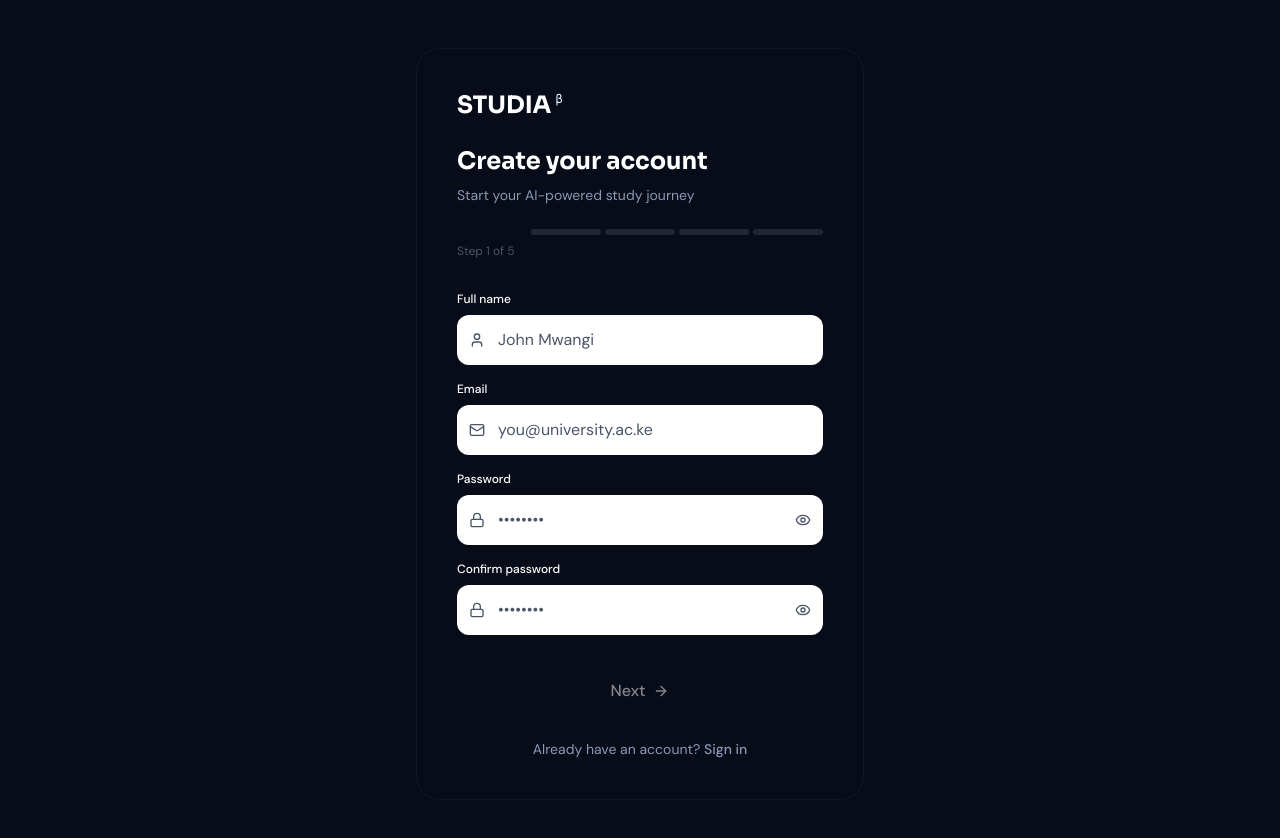
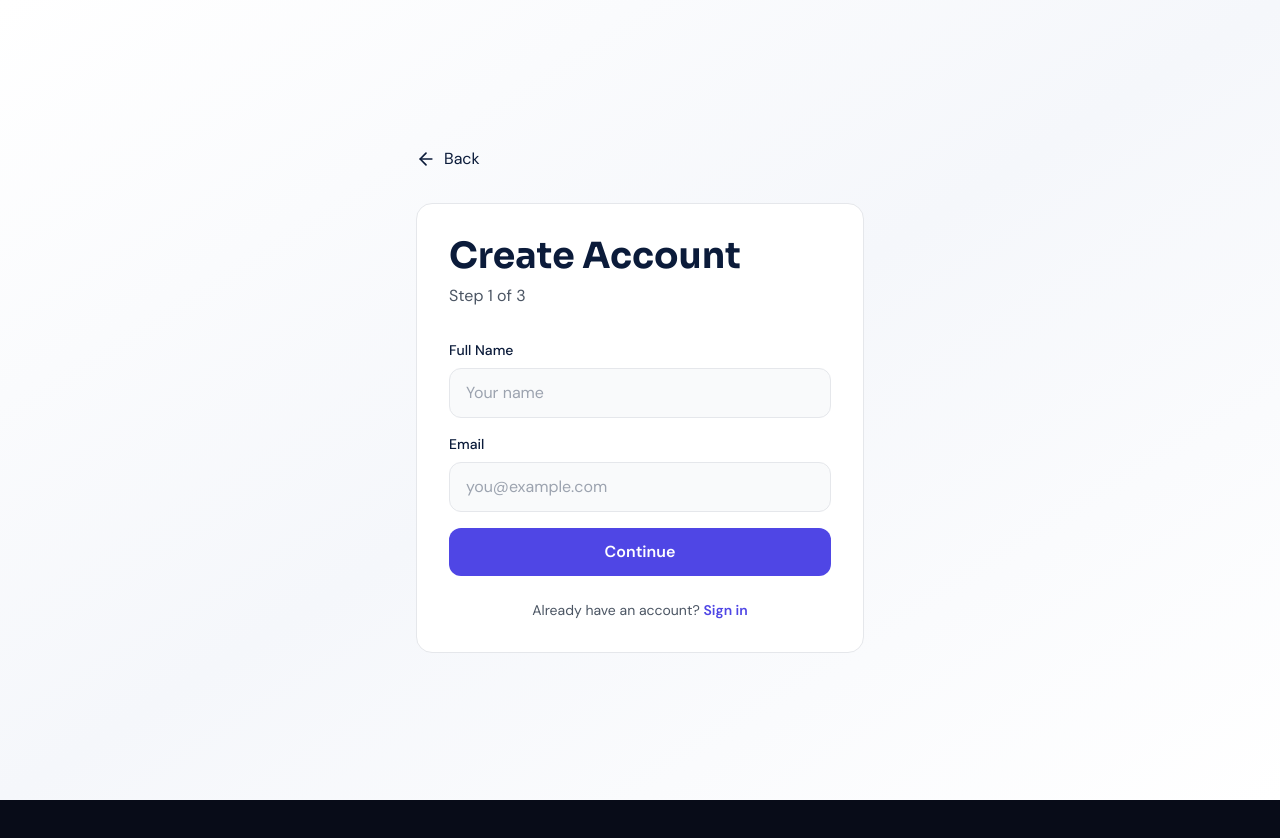
Before and after one commit to franklinemose19-alt/Studia-v2, a React (Vite) app: page /signup in a window 1280 px wide. Shown: the top 838 px of the page. After the commit the page ends 800 px from the top, so only its background shows below. Built offline with nearby package versions, Linux system fonts and the light colour scheme.

Commit message:
Update Signup.tsx

```diff
--- a/src/page/Signup.tsx
+++ b/src/page/Signup.tsx
@@ -1,265 +1,279 @@
 import { useState } from 'react'
-import { motion, AnimatePresence } from 'framer-motion'
-import { Mail, Lock, User, BookOpen, Calendar, Zap, Eye, EyeOff, ArrowRight, ArrowLeft, CheckCircle2, Building2, Loader } from 'lucide-react'
+import { motion } from 'framer-motion'
+import { ArrowLeft, Loader, Eye, EyeOff, Check } from 'lucide-react'
 import { useNavigate } from 'react-router-dom'
+import { supabase, signUp } from '../lib/supabaseClient'
 
 export default function Signup() {
   const navigate = useNavigate()
   const [step, setStep] = useState(1)
+  const [name, setName] = useState('')
+  const [email, setEmail] = useState('')
+  const [password, setPassword] = useState('')
+  const [confirmPassword, setConfirmPassword] = useState('')
+  const [phone, setPhone] = useState('')
+  const [showPassword, setShowPassword] = useState(false)
+  const [showConfirmPassword, setShowConfirmPassword] = useState(false)
   const [loading, setLoading] = useState(false)
-  const [formData, setFormData] = useState({
-    fullName: '',
-    email: '',
-    password: '',
-    confirmPassword: '',
-    campus: '',
-    courseName: '',
-    yearOfStudy: '',
-    semester: '',
-    studyHoursPerDay: '3',
-    notificationsEnabled: true,
-  })
-  const [showPassword, setShowPassword] = useState(false)
-  const [showConfirm, setShowConfirm] = useState(false)
+  const [error, setError] = useState('')
+  const [success, setSuccess] = useState(false)
 
-  const handleInputChange = (field: string, value: string | boolean) => {
-    setFormData((prev) => ({ ...prev, [field]: value }))
+  const validateEmail = (email: string) => {
+    const re = /^[^\s@]+@[^\s@]+\.[^\s@]+$/
+    return re.test(email)
   }
 
-  const handleSubmit = async () => {
-    setLoading(true)
-    setTimeout(() => {
-      setLoading(false)
-      navigate('/dashboard')
-    }, 2000)
+  const validatePassword = (password: string) => {
+    return password.length >= 8
   }
 
-  const canProceed = () => {
-    switch (step) {
-      case 1:
-        return formData.fullName && formData.email && formData.password && formData.confirmPassword
-      case 2:
-        return formData.campus && formData.courseName
-      case 3:
-        return formData.yearOfStudy && formData.semester
-      default:
-        return true
+  const handleStep1 = (e: React.FormEvent) => {
+    e.preventDefault()
+    setError('')
+
+    if (!name.trim()) {
+      setError('Please enter your name')
+      return
+    }
+
+    if (!validateEmail(email)) {
+      setError('Please enter a valid email')
+      return
+    }
+
+    setStep(2)
+  }
+
+  const handleStep2 = (e: React.FormEvent) => {
+    e.preventDefault()
+    setError('')
+
+    if (!validatePassword(password)) {
+      setError('Password must be at least 8 characters')
+      return
+    }
+
+    if (password !== confirmPassword) {
+      setError('Passwords do not match')
+      return
+    }
+
+    setStep(3)
+  }
+
+  const handleSignup = async (e: React.FormEvent) => {
+    e.preventDefault()
+    setLoading(true)
+    setError('')
+
+    try {
+      await signUp(email, password, name)
+
+      setSuccess(true)
+
+      setTimeout(() => {
+        navigate('/login')
+      }, 2000)
+    } catch (err: any) {
+      setError(err.message || 'Signup failed')
+      setLoading(false)
     }
   }
 
-  const campuses = [
-    'University of Nairobi', 'Kenyatta University', 'Strathmore University', 'JKUAT',
-    'Moi University', 'Egerton University', 'Maseno University', 'USIU Africa',
-  ]
-
-  const years = ['Year 1', 'Year 2', 'Year 3', 'Year 4', 'Year 5', 'Year 6', 'Year 7', 'Year 8']
-  const semesters = ['Semester 1', 'Semester 2', 'Semester 3']
+  if (success) {
+    return (
+      <div className="min-h-screen bg-gradient-to-br from-white via-surface-light to-white flex items-center justify-center px-4">
+        <motion.div
+          initial={{ opacity: 0, scale: 0.95 }}
+          animate={{ opacity: 1, scale: 1 }}
+          className="text-center max-w-md"
+        >
+          <div className="w-20 h-20 rounded-full bg-mint/20 flex items-center justify-center mx-auto mb-6">
+            <Check className="text-mint" size={40} />
+          </div>
+          <h1 className="font-sora font-bold text-3xl text-navy mb-2">Account Created!</h1>
+          <p className="text-gray-600 mb-8">
+            Welcome to STUDIA. A verification email has been sent. Check your inbox and follow the link to activate your account.
+          </p>
+          <p className="text-sm text-gray-500">Redirecting to login...</p>
+        </motion.div>
+      </div>
+    )
+  }
 
   return (
-    <div className="min-h-screen bg-surface-base flex items-center justify-center px-4 py-12">
-      <motion.div initial={{ opacity: 0, y: 20 }} animate={{ opacity: 1, y: 0 }} transition={{ duration: 0.6 }} className="relative w-full max-w-md">
-        <div className="bg-surface-elevated border border-white/5 rounded-3xl p-8 sm:p-10">
-          <div className="mb-8">
-            <a href="/" className="inline-flex items-center gap-1 mb-6">
-              <span className="font-sora font-bold text-2xl text-white">STUDIA</span>
-              <sup className="text-brand-blue text-xs font-mono">β</sup>
-            </a>
+    <div className="min-h-screen bg-gradient-to-br from-white via-surface-light to-white flex items-center justify-center px-4">
+      <motion.div initial={{ opacity: 0, y: 20 }} animate={{ opacity: 1, y: 0 }} className="w-full max-w-md">
+        <button
+          onClick={() => navigate('/')}
+          className="flex items-center gap-2 text-navy hover:text-indigo-premium transition mb-8"
+        >
+          <ArrowLeft size={20} />
+          Back
+        </button>
 
+        <div className="bg-white rounded-2xl border border-gray-200 p-8">
+          <h1 className="font-sora font-bold text-4xl text-navy mb-2">Create Account</h1>
+          <p className="text-gray-600 mb-8">Step {step} of 3</p>
+
+          {error && (
+            <motion.div
+              initial={{ opacity: 0 }}
+              animate={{ opacity: 1 }}
+              className="bg-red-50 border border-red-200 rounded-xl p-4 mb-6"
+            >
+              <p className="text-sm text-red-600">{error}</p>
+            </motion.div>
+          )}
+
+          {step === 1 && (
+            <form onSubmit={handleStep1} className="space-y-4">
               <div>
-              <h1 className="font-sora font-bold text-2xl text-white">
-                {step === 1 && 'Create your account'}
-                {step === 2 && 'Your campus and course'}
-                {step === 3 && 'Your year and semester'}
-                {step === 4 && 'Study preferences'}
-                {step === 5 && `You're all set!`}
-              </h1>
-              <p className="text-[#8B97B5] text-sm mt-2">
-                {step === 1 && 'Start your AI-powered study journey'}
-                {step === 2 && 'Help us customize your experience'}
-                {step === 3 && 'So we know when your exams are'}
-                {step === 4 && 'When do you study best?'}
-                {step === 5 && 'Welcome to STUDIA'}
-              </p>
-            </div>
-
-            <div className="mt-6 flex gap-1">
-              {[1, 2, 3, 4, 5].map((s) => (
-                <motion.div key={s} className={`h-1.5 flex-1 rounded-full transition-colors ${s <= step ? 'bg-brand-blue' : 'bg-white/10'}`} />
-              ))}
-            </div>
-            <p className="text-xs text-[#4A5568] mt-2">Step {step} of 5</p>
-          </div>
-
-          <AnimatePresence mode="wait">
-            {step === 1 && (
-              <motion.div key="step1" initial={{ opacity: 0, x: 20 }} animate={{ opacity: 1, x: 0 }} exit={{ opacity: 0, x: -20 }} transition={{ duration: 0.3 }} className="space-y-4">
-                <div>
-                  <label className="block text-xs font-medium text-white mb-2">Full name</label>
-                  <div className="relative">
-                    <User className="absolute left-3 top-1/2 -translate-y-1/2 text-[#4A5568] w-4 h-4" />
-                    <input type="text" placeholder="John Mwangi" value={formData.fullName} onChange={(e) => handleInputChange('fullName', e.target.value)} className="w-full bg-surface-base border border-white/10 rounded-xl pl-10 pr-4 py-3 text-white placeholder-[#4A5568] outline-none focus:border-brand-blue/40" />
-                  </div>
+                <label className="block text-sm font-medium text-navy mb-2">Full Name</label>
+                <input
+                  type="text"
+                  placeholder="Your name"
+                  value={name}
+                  onChange={(e) => setName(e.target.value)}
+                  className="w-full bg-gray-50 border border-gray-200 rounded-xl px-4 py-3 text-navy placeholder-gray-400 outline-none focus:border-indigo-premium transition"
+                />
               </div>
 
               <div>
-                  <label className="block text-xs font-medium text-white mb-2">Email</label>
+                <label className="block text-sm font-medium text-navy mb-2">Email</label>
+                <input
+                  type="email"
+                  placeholder="you@example.com"
+                  value={email}
+                  onChange={(e) => setEmail(e.target.value)}
+                  className="w-full bg-gray-50 border border-gray-200 rounded-xl px-4 py-3 text-navy placeholder-gray-400 outline-none focus:border-indigo-premium transition"
+                />
+              </div>
+
+              <button
+                type="submit"
+                className="w-full bg-indigo-premium text-white font-bold py-3 rounded-xl hover:bg-purple-premium transition"
+              >
+                Continue
+              </button>
+            </form>
+          )}
+
+          {step === 2 && (
+            <form onSubmit={handleStep2} className="space-y-4">
+              <div>
+                <label className="block text-sm font-medium text-navy mb-2">Password</label>
                 <div className="relative">
-                    <Mail className="absolute left-3 top-1/2 -translate-y-1/2 text-[#4A5568] w-4 h-4" />
-                    <input type="email" placeholder="you@university.ac.ke" value={formData.email} onChange={(e) => handleInputChange('email', e.target.value)} className="w-full bg-surface-base border border-white/10 rounded-xl pl-10 pr-4 py-3 text-white placeholder-[#4A5568] outline-none focus:border-brand-blue/40" />
+                  <input
+                    type={showPassword ? 'text' : 'password'}
+                    placeholder="••••••••"
+                    value={password}
+                    onChange={(e) => setPassword(e.target.value)}
+                    className="w-full bg-gray-50 border border-gray-200 rounded-xl px-4 py-3 pr-12 text-navy placeholder-gray-400 outline-none focus:border-indigo-premium transition"
+                  />
+                  <button
+                    type="button"
+                    onClick={() => setShowPassword(!showPassword)}
+                    className="absolute right-4 top-3.5 text-gray-400 hover:text-navy"
+                  >
+                    {showPassword ? <EyeOff size={20} /> : <Eye size={20} />}
+                  </button>
                 </div>
+                <p className="text-xs text-gray-500 mt-1">At least 8 characters</p>
               </div>
 
               <div>
-                  <label className="block text-xs font-medium text-white mb-2">Password</label>
+                <label className="block text-sm font-medium text-navy mb-2">Confirm Password</label>
                 <div className="relative">
-                    <Lock className="absolute left-3 top-1/2 -translate-y-1/2 text-[#4A5568] w-4 h-4" />
-                    <input type={showPassword ? 'text' : 'password'} placeholder="••••••••" value={formData.password} onChange={(e) => handleInputChange('password', e.target.value)} className="w-full bg-surface-base border border-white/10 rounded-xl pl-10 pr-10 py-3 text-white placeholder-[#4A5568] outline-none focus:border-brand-blue/40" />
-                    <button type="button" onClick={() => setShowPassword(!showPassword)} className="absolute right-3 top-1/2 -translate-y-1/2 text-[#4A5568] hover:text-white">
-                      {showPassword ? <EyeOff className="w-4 h-4" /> : <Eye className="w-4 h-4" />}
+                  <input
+                    type={showConfirmPassword ? 'text' : 'password'}
+                    placeholder="••••••••"
+                    value={confirmPassword}
+                    onChange={(e) => setConfirmPassword(e.target.value)}
+                    className="w-full bg-gray-50 border border-gray-200 rounded-xl px-4 py-3 pr-12 text-navy placeholder-gray-400 outline-none focus:border-indigo-premium transition"
+                  />
+                  <button
+                    type="button"
+                    onClick={() => setShowConfirmPassword(!showConfirmPassword)}
+                    className="absolute right-4 top-3.5 text-gray-400 hover:text-navy"
+                  >
+                    {showConfirmPassword ? <EyeOff size={20} /> : <Eye size={20} />}
                   </button>
                 </div>
               </div>
 
-                <div>
-                  <label className="block text-xs font-medium text-white mb-2">Confirm password</label>
-                  <div className="relative">
-                    <Lock className="absolute left-3 top-1/2 -translate-y-1/2 text-[#4A5568] w-4 h-4" />
-                    <input type={showConfirm ? 'text' : 'password'} placeholder="••••••••" value={formData.confirmPassword} onChange={(e) => handleInputChange('confirmPassword', e.target.value)} className="w-full bg-surface-base border border-white/10 rounded-xl pl-10 pr-10 py-3 text-white placeholder-[#4A5568] outline-none focus:border-brand-blue/40" />
-                    <button type="button" onClick={() => setShowConfirm(!showConfirm)} className="absolute right-3 top-1/2 -translate-y-1/2 text-[#4A5568] hover:text-white">
-                      {showConfirm ? <EyeOff className="w-4 h-4" /> : <Eye className="w-4 h-4" />}
+              <div className="flex gap-3">
+                <button
+                  type="button"
+                  onClick={() => setStep(1)}
+                  className="flex-1 border border-gray-200 text-navy font-bold py-3 rounded-xl hover:bg-gray-50 transition"
+                >
+                  Back
+                </button>
+                <button
+                  type="submit"
+                  className="flex-1 bg-indigo-premium text-white font-bold py-3 rounded-xl hover:bg-purple-premium transition"
+                >
+                  Continue
                 </button>
               </div>
-                </div>
-              </motion.div>
-            )}
-
-            {step === 2 && (
-              <motion.div key="step2" initial={{ opacity: 0, x: 20 }} animate={{ opacity: 1, x: 0 }} exit={{ opacity: 0, x: -20 }} transition={{ duration: 0.3 }} className="space-y-4">
-                <div>
-                  <label className="block text-xs font-medium text-white mb-2">Campus</label>
-                  <div className="relative">
-                    <Building2 className="absolute left-3 top-3.5 text-[#4A5568] w-4 h-4 pointer-events-none" />
-                    <select value={formData.campus} onChange={(e) => handleInputChange('campus', e.target.value)} className="w-full bg-surface-base border border-white/10 rounded-xl pl-10 pr-4 py-3 text-white outline-none focus:border-brand-blue/40 appearance-none cursor-pointer">
-                      <option value="">Select your campus...</option>
-                      {campuses.map((c) => (
-                        <option key={c} value={c}>
-                          {c}
-                        </option>
-                      ))}
-                    </select>
-                  </div>
-                </div>
-
-                <div>
-                  <label className="block text-xs font-medium text-white mb-2">Course name</label>
-                  <div className="relative">
-                    <BookOpen className="absolute left-3 top-1/2 -translate-y-1/2 text-[#4A5568] w-4 h-4" />
-                    <input type="text" placeholder="e.g. Computer Science" value={formData.courseName} onChange={(e) => handleInputChange('courseName', e.target.value)} className="w-full bg-surface-base border border-white/10 rounded-xl pl-10 pr-4 py-3 text-white placeholder-[#4A5568] outline-none focus:border-brand-blue/40" />
-                  </div>
-                </div>
-              </motion.div>
+            </form>
           )}
 
           {step === 3 && (
-              <motion.div key="step3" initial={{ opacity: 0, x: 20 }} animate={{ opacity: 1, x: 0 }} exit={{ opacity: 0, x: -20 }} transition={{ duration: 0.3 }} className="space-y-4">
+            <form onSubmit={handleSignup} className="space-y-4">
               <div>
-                  <label className="block text-xs font-medium text-white mb-2">Year of study</label>
-                  <div className="relative">
-                    <Calendar className="absolute left-3 top-3.5 text-[#4A5568] w-4 h-4 pointer-events-none" />
-                    <select value={formData.yearOfStudy} onChange={(e) => handleInputChange('yearOfStudy', e.target.value)} className="w-full bg-surface-base border border-white/10 rounded-xl pl-10 pr-4 py-3 text-white outline-none focus:border-brand-blue/40 appearance-none cursor-pointer">
-                      <option value="">Select your year...</option>
-                      {years.map((y) => (
-                        <option key={y} value={y}>
-                          {y}
-                        </option>
-                      ))}
-                    </select>
-                  </div>
+                <label className="block text-sm font-medium text-navy mb-2">Phone Number (Optional)</label>
+                <input
+                  type="tel"
+                  placeholder="0712345678"
+                  value={phone}
+                  onChange={(e) => setPhone(e.target.value)}
+                  className="w-full bg-gray-50 border border-gray-200 rounded-xl px-4 py-3 text-navy placeholder-gray-400 outline-none focus:border-indigo-premium transition"
+                />
               </div>
 
-                <div>
-                  <label className="block text-xs font-medium text-white mb-2">Current semester</label>
-                  <div className="relative">
-                    <Zap className="absolute left-3 top-3.5 text-[#4A5568] w-4 h-4 pointer-events-none" />
-                    <select value={formData.semester} onChange={(e) => handleInputChange('semester', e.target.value)} className="w-full bg-surface-base border border-white/10 rounded-xl pl-10 pr-4 py-3 text-white outline-none focus:border-brand-blue/40 appearance-none cursor-pointer">
-                      <option value="">Select your semester...</option>
-                      {semesters.map((s) => (
-                        <option key={s} value={s}>
-                          {s}
-                        </option>
-                      ))}
-                    </select>
+              <div className="bg-mint/10 border border-mint/20 rounded-xl p-4">
+                <p className="text-sm text-mint font-semibold mb-2">✓ You're all set!</p>
+                <p className="text-xs text-gray-600">
+                  Email: <strong>{email}</strong>
+                </p>
+                <p className="text-xs text-gray-600 mt-1">
+                  Name: <strong>{name}</strong>
+                </p>
               </div>
+
+              <div className="flex gap-3">
+                <button
+                  type="button"
+                  onClick={() => setStep(2)}
+                  className="flex-1 border border-gray-200 text-navy font-bold py-3 rounded-xl hover:bg-gray-50 transition"
+                >
+                  Back
+                </button>
+                <button
+                  type="submit"
+                  disabled={loading}
+                  className="flex-1 bg-indigo-premium text-white font-bold py-3 rounded-xl hover:bg-purple-premium transition disabled:opacity-50 flex items-center justify-center gap-2"
+                >
+                  {loading ? (
+                    <>
+                      <Loader className="animate-spin" size={20} />
+                      Creating...
+                    </>
+                  ) : (
+                    'Create Account'
+                  )}
+                </button>
               </div>
-              </motion.div>
+            </form>
           )}
 
-            {step === 4 && (
-              <motion.div key="step4" initial={{ opacity: 0, x: 20 }} animate={{ opacity: 1, x: 0 }} exit={{ opacity: 0, x: -20 }} transition={{ duration: 0.3 }} className="space-y-6">
-                <div>
-                  <label className="block text-xs font-medium text-white mb-4">How many hours per day do you study?</label>
-                  <div className="space-y-3">
-                    {['1', '2', '3', '4', '5', '6', '7', '8'].map((h) => (
-                      <label key={h} className="flex items-center gap-3 cursor-pointer">
-                        <input type="radio" name="hours" value={h} checked={formData.studyHoursPerDay === h} onChange={(e) => handleInputChange('studyHoursPerDay', e.target.value)} className="w-4 h-4 accent-brand-blue cursor-pointer" />
-                        <span className="text-white">{h} hour{h !== '1' ? 's' : ''}</span>
-                      </label>
-                    ))}
-                  </div>
-                </div>
-              </motion.div>
-            )}
-
-            {step === 5 && (
-              <motion.div key="step5" initial={{ opacity: 0, scale: 0.95 }} animate={{ opacity: 1, scale: 1 }} exit={{ opacity: 0, scale: 0.95 }} transition={{ duration: 0.3 }} className="text-center space-y-6">
-                <motion.div animate={{ scale: [1, 1.1, 1] }} transition={{ duration: 0.6, delay: 0.2 }} className="flex justify-center">
-                  <CheckCircle2 className="w-16 h-16 text-brand-green" />
-                </motion.div>
-                <div>
-                  <h2 className="font-sora font-bold text-2xl text-white mb-2">Welcome to STUDIA!</h2>
-                  <p className="text-[#8B97B5] text-sm">Your account is ready. Let's turn your lectures into smart study material.</p>
-                </div>
-              </motion.div>
-            )}
-          </AnimatePresence>
-
-          <div className="mt-8 flex gap-3">
-            {step > 1 && (
-              <button onClick={() => setStep(step - 1)} className="flex-1 border border-white/10 text-white font-medium py-3 rounded-xl hover:bg-white/5 flex items-center justify-center gap-2">
-                <ArrowLeft className="w-4 h-4" />
-                Back
+          <p className="text-center text-sm text-gray-600 mt-6">
+            Already have an account?{' '}
+            <button onClick={() => navigate('/login')} className="text-indigo-premium hover:text-purple-premium font-semibold">
+              Sign in
             </button>
-            )}
-
-            {step < 5 && (
-              <button onClick={() => setStep(step + 1)} disabled={!canProceed()} className="flex-1 bg-brand-blue text-white font-medium py-3 rounded-xl hover:bg-brand-blue/90 flex items-center justify-center gap-2 disabled:opacity-50 disabled:cursor-not-allowed">
-                Next
-                <ArrowRight className="w-4 h-4" />
-              </button>
-            )}
-
-            {step === 5 && (
-              <button onClick={handleSubmit} disabled={loading} className="flex-1 bg-brand-blue text-white font-medium py-3 rounded-xl hover:bg-brand-blue/90 flex items-center justify-center gap-2 disabled:opacity-50">
-                {loading ? (
-                  <>
-                    <Loader className="w-4 h-4 animate-spin" />
-                    Setting up...
-                  </>
-                ) : (
-                  <>
-                    Get Started
-                    <ArrowRight className="w-4 h-4" />
-                  </>
-                )}
-              </button>
-            )}
-          </div>
-
-          <p className="text-center text-sm text-[#8B97B5] mt-6">
-            Already have an account?{' '}
-            <a href="/login" className="text-brand-blue hover:text-brand-blue/80 font-medium">
-              Sign in
-            </a>
           </p>
         </div>
       </motion.div>
```
Lines whose indentation alone changed are shown as unchanged.
